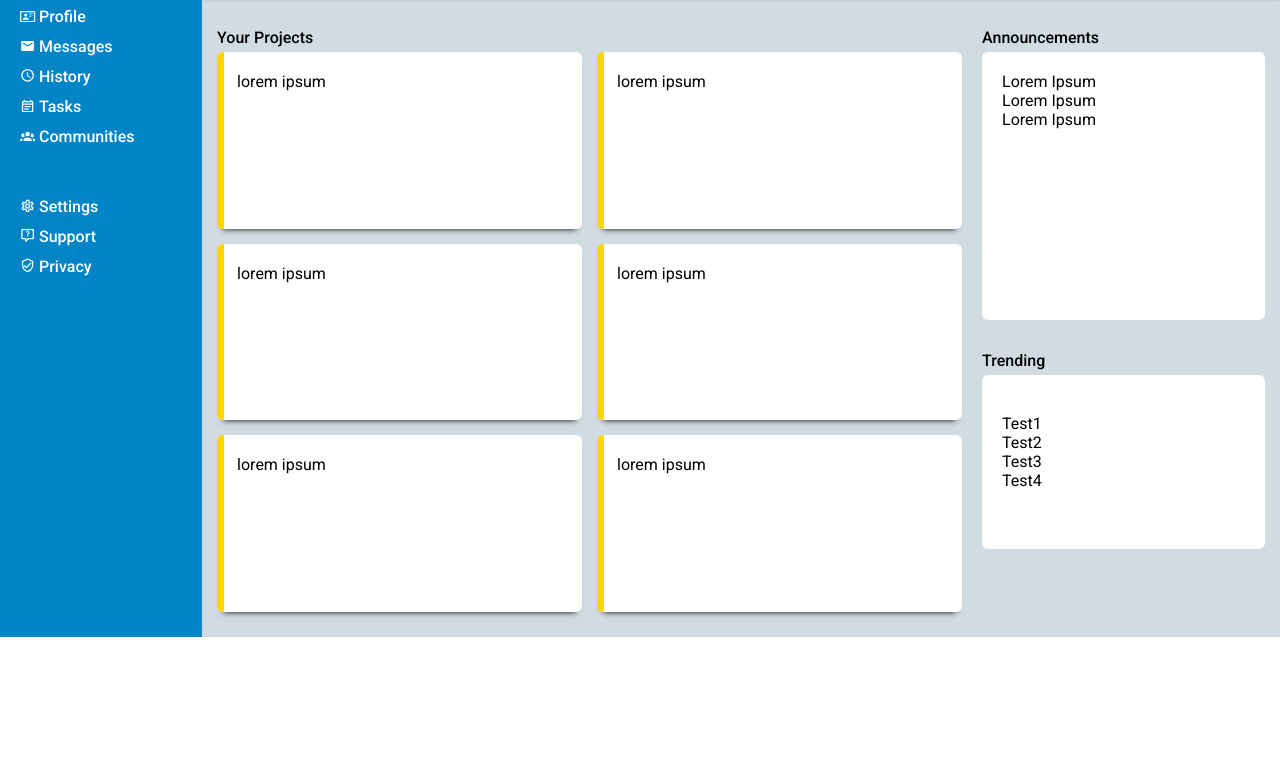
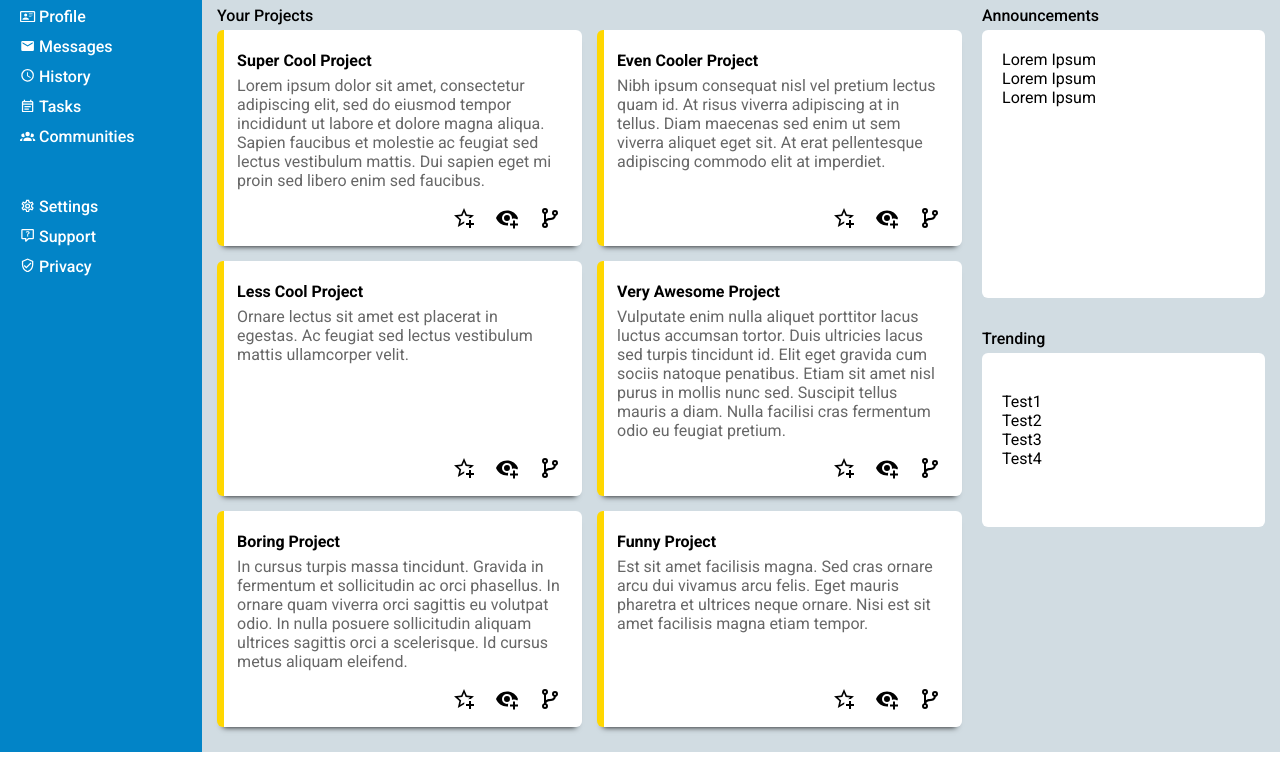
Before and after one commit to jakeeii/admin-dashboard, a plain HTML site: page index.html in a window 1280 px wide. Shown: the part 163-932 px from the top of the page. Before the commit the page ends 800 px from the top, so only its background shows below. Drawn offline with Linux system fonts and the light colour scheme.

Commit message:
Add content to and style cards
Added some dummy text and content to the cards in the content section.
I styled the inside of the card with grid to get the desired layout and
so that cards are a consistent size even with differing amounts of
text inside.

```diff
--- a/index.html
+++ b/index.html
@@ -87,12 +87,68 @@
     <div class="content">
       <div class="title-row project">Your Projects</div>
       <div class="card-container">
-        <div class="card">lorem ipsum</div>
-        <div class="card">lorem ipsum</div>
-        <div class="card">lorem ipsum</div>
-        <div class="card">lorem ipsum</div>
-        <div class="card">lorem ipsum</div>
-        <div class="card">lorem ipsum</div>
+        <div class="card">
+          <h4>Super Cool Project</h4>
+          <p>Lorem ipsum dolor sit amet, consectetur adipiscing elit, sed do eiusmod tempor incididunt ut labore et dolore magna
+          aliqua. Sapien faucibus et molestie ac feugiat sed lectus vestibulum mattis. Dui sapien eget mi proin sed libero enim
+          sed faucibus.</p>
+          <div class="icons">
+            <img src="./star-plus-outline.svg" alt="" class="card-icon1">
+            <img src="./eye-plus.svg" alt="" class="card-icon2">
+            <img src="./source-branch.svg" alt="" class="card-icon3">
+          </div>
+        </div>
+        <div class="card">
+          <h4>Even Cooler Project</h4>
+          <p>Nibh ipsum consequat nisl vel pretium lectus quam id. At risus viverra adipiscing at in tellus. Diam maecenas sed enim
+          ut sem viverra aliquet eget sit. At erat pellentesque adipiscing commodo elit at imperdiet.</p>
+          <div class="icons">
+            <img src="./star-plus-outline.svg" alt="" class="card-icon1">
+            <img src="./eye-plus.svg" alt="" class="card-icon2">
+            <img src="./source-branch.svg" alt="" class="card-icon3">
+          </div>
+        </div>
+        <div class="card">
+          <h4>Less Cool Project</h4>
+          <p>Ornare lectus sit amet est placerat in egestas. Ac feugiat sed lectus vestibulum mattis ullamcorper velit.</p>
+          <div class="icons">
+            <img src="./star-plus-outline.svg" alt="" class="card-icon1">
+            <img src="./eye-plus.svg" alt="" class="card-icon2">
+            <img src="./source-branch.svg" alt="" class="card-icon3">
+          </div>
+        </div>
+        <div class="card">
+          <h4>Very Awesome Project</h4>
+          <p>Vulputate enim nulla aliquet porttitor lacus luctus accumsan tortor. Duis ultricies lacus sed turpis tincidunt id. Elit
+          eget gravida cum sociis natoque penatibus. Etiam sit amet nisl purus in mollis nunc sed. Suscipit tellus mauris a diam.
+          Nulla facilisi cras fermentum odio eu feugiat pretium.</p>
+          <div class="icons">
+            <img src="./star-plus-outline.svg" alt="" class="card-icon1">
+            <img src="./eye-plus.svg" alt="" class="card-icon2">
+            <img src="./source-branch.svg" alt="" class="card-icon3">
+          </div>
+        </div>
+        <div class="card">
+          <h4>Boring Project</h4>
+          <p>In cursus turpis massa tincidunt. Gravida in fermentum et sollicitudin ac orci phasellus. In ornare quam viverra orci
+          sagittis eu volutpat odio. In nulla posuere sollicitudin aliquam ultrices sagittis orci a scelerisque. Id cursus metus
+          aliquam eleifend.</p>
+          <div class="icons">
+            <img src="./star-plus-outline.svg" alt="" class="card-icon1">
+            <img src="./eye-plus.svg" alt="" class="card-icon2">
+            <img src="./source-branch.svg" alt="" class="card-icon3">
+          </div>
+        </div>
+        <div class="card">
+          <h4>Funny Project</h4>
+          <p>Est sit amet facilisis magna. Sed cras ornare arcu dui vivamus arcu felis. Eget mauris pharetra et ultrices neque
+          ornare. Nisi est sit amet facilisis magna etiam tempor.</p>
+          <div class="icons">
+            <img src="./star-plus-outline.svg" alt="" class="card-icon1">
+            <img src="./eye-plus.svg" alt="" class="card-icon2">
+            <img src="./source-branch.svg" alt="" class="card-icon3">
+          </div>
+        </div>
       </div>
 
       <div class="title-row announcement">Announcements</div>
--- a/styles.css
+++ b/styles.css
@@ -29,7 +29,7 @@ button:hover {
 .container {
   display: grid;
   grid-template-columns: .75fr 4fr;
-  grid-template-rows: 1fr 4fr;
+  grid-template-rows: .8fr 4fr;
 }
 
 .sidebar {
@@ -40,7 +40,6 @@ button:hover {
   grid-template-columns: 1fr 3fr; */
   background-color: var(--main-blue);
   color: white;
-  height: 100vh;
   position: relative;
 }
 
@@ -206,12 +205,31 @@ li {
 
 .card {
   width: auto;
-  padding: 20px 20px;
+  padding: 0 20px 10px 20px;
   border-radius: 6px;
   background: linear-gradient(90deg, gold 2%, white 2%);
   -webkit-box-shadow: 0 6px 6px -6px black;
   -moz-box-shadow: 0 6px 6px -6px black;
   box-shadow: 0 6px 6px -6px black;
+  display: grid;
+  grid-template-rows: 30px 1fr 30px;
+}
+
+.card > p {
+  color: rgb(103, 103, 103);
+}
+.icons {
+  justify-self: end;
+}
+
+.card-icon1,
+.card-icon2,
+.card-icon3:hover {
+  cursor: pointer;
+}
+
+.card-icon2 {
+  margin: 0 15px;
 }
 
 .content-right {
```
Also changed, not shown: eye-plus.svg (added), source-branch.svg (added), star-plus-outline.svg (added), 1 other file.
